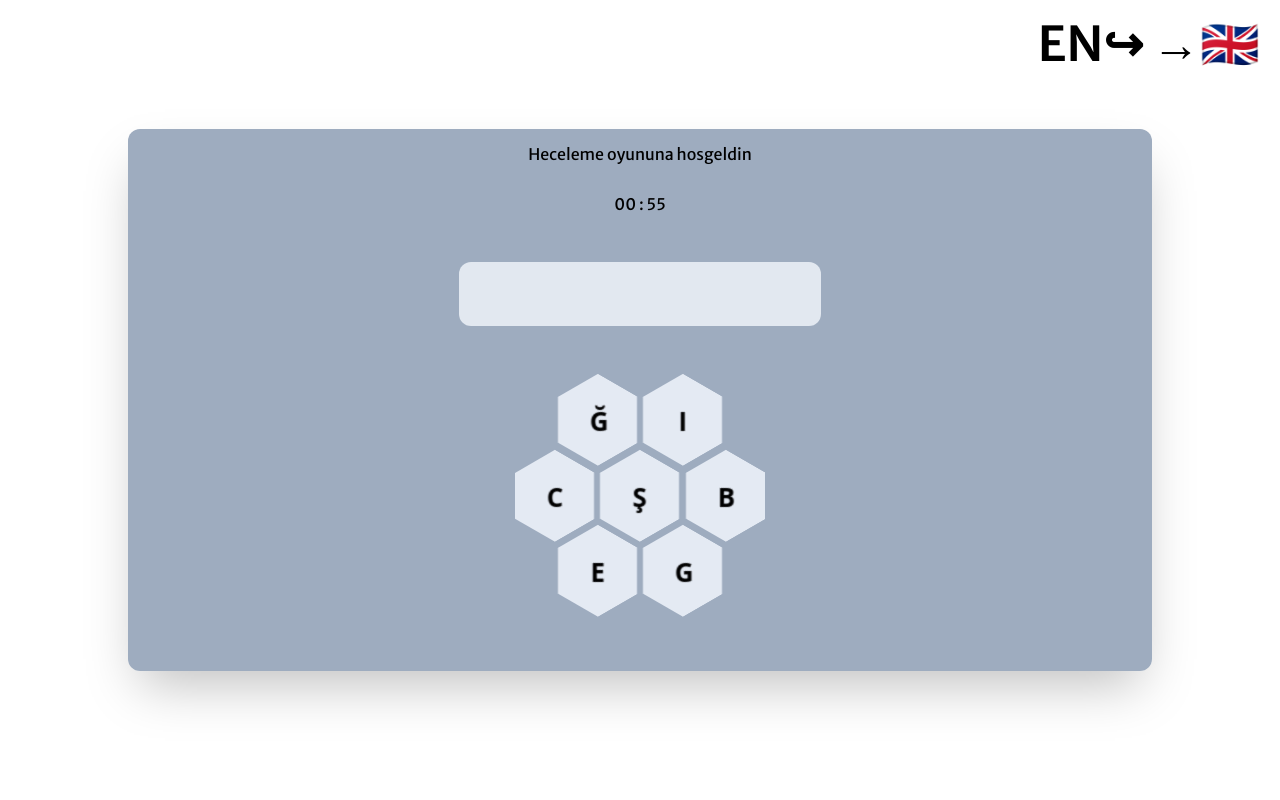
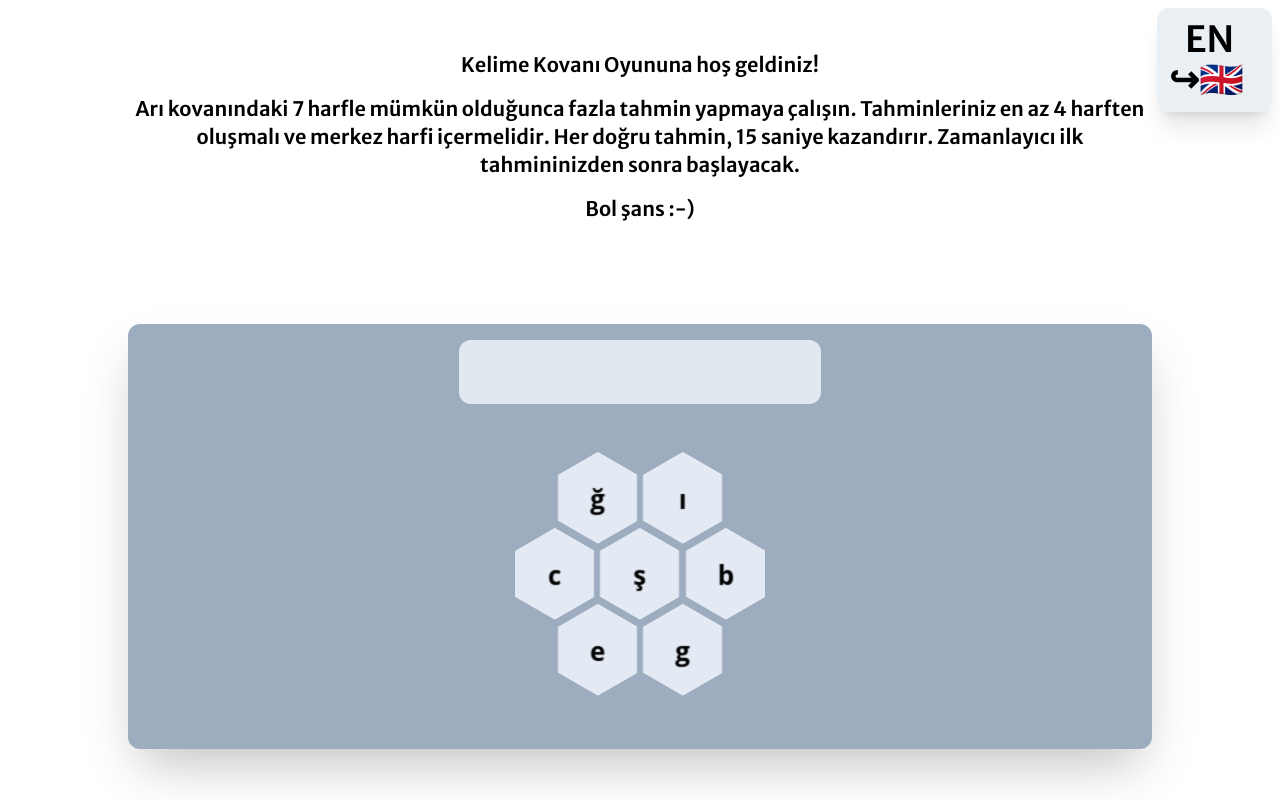
Before and after one commit to efetekce/spelling-bee-game, a Next.js app: page /tr in a window 1280 px wide. Built offline with nearby package versions, Linux system fonts and the light colour scheme; a web font is replaced by a local one.

Commit message:
style, form validation, timer  improvements, correct words list

```diff
--- a/components/GameBoard.js
+++ b/components/GameBoard.js
@@ -6,14 +6,18 @@ import GenericToast from "./GenericToast";
 import { usePathname } from "next/navigation";
 
 const GameBoard = () => {
-  const [time, setTime] = useState(60);
+  const [time, setTime] = useState(10);
   const [showToast, setShowToast] = useState(false);
+  const [isRunning, setRunning] = useState(false);
+  const [isSubmitted, setSubmitted] = useState(false);
+  const [correctWords, setCorrectWords] = useState([]);
   const path = usePathname();
+
   const submitHandler = async (value) => {
     // console.log(value.textInput.length);
-    if (value.textInput.length < 4) {
-      setShowToast(true);
-    }
+    setSubmitted(true);
+    setRunning(true);
+    if (!correctWords.includes(value.textInput)) {
       const guessResponse = await fetch("/api/game", {
         headers: {
           Path: path,
@@ -22,20 +26,29 @@ const GameBoard = () => {
         body: value.textInput,
       });
       const data = await guessResponse.json();
-    console.log(data);
-
+      console.log(data.data);
       if (guessResponse.status === 200) {
         setTime((prev) => prev + 15);
+
+        setCorrectWords([...correctWords, data.data]);
       }
-    // console.log(time);
-    // console.log("updated time:", time);
+    } else {
+      alert("Already found!");
+    }
+
+    if (value.textInput.length < 4) {
+      setShowToast(true);
+    }
   };
   return (
     <div className="grid gap-12 place-items-center ">
-      <Timer time={time} />
+      {isSubmitted && (
+        <Timer time={time} isRunning={isRunning} setRunning={setRunning} />
+      )}
       {showToast && <GenericToast tooShort />}
-      <Input onSubmit={submitHandler} />
+      <Input onSubmit={submitHandler} correctWords={correctWords} />
       <Beehive />
+      {correctWords && correctWords.map((word) => <p key={word}>{word}</p>)}
     </div>
   );
 };
--- a/components/Input.js
+++ b/components/Input.js
@@ -8,6 +8,7 @@ const Input = ({ onSubmit }) => {
     watch,
     getValues,
     reset,
+    correctWords,
     formState: { errors },
   } = useForm();
   const inputRef = useRef(null);
--- a/components/Layout.js
+++ b/components/Layout.js
@@ -1,6 +1,35 @@
+import { usePathname } from "next/navigation";
+
 const Layout = ({ children }) => {
+  const path = usePathname();
+
   return (
     <div className="min-h-screen grid place-items-center">
+      <header>
+        {path === "/tr" ? (
+          <div className="text-xl space-y-4 font-semibold text-center max-w-screen-lg">
+            <h2>Kelime Kovanı Oyununa hoş geldiniz!</h2>{" "}
+            <p>
+              Arı kovanındaki 7 harfle mümkün olduğunca fazla tahmin yapmaya
+              çalışın. Tahminleriniz en az 4 harften oluşmalı ve merkez harfi
+              içermelidir. Her doğru tahmin, 15 saniye kazandırır. Zamanlayıcı
+              ilk tahmininizden sonra başlayacak.
+            </p>
+            <p>Bol şans :-)</p>
+          </div>
+        ) : (
+          <div className="text-xl font-semibold text-center space-y-4 max-w-screen-lg">
+            <h2>Welcome to Spelling Bee Game!</h2>
+            <p>
+              Try to make as many guesses as possible using 7 letters from the
+              beehive. Your guess must contain at least 4 letters and include
+              the center letter. Each correct guess saves you 15 seconds. Timer
+              starts after your first guess.
+            </p>
+            <p>Good luck :-)</p>
+          </div>
+        )}
+      </header>
       <main className="container mx-auto max-w-screen-lg grid place-items-center gap-8 p-4 bg-slate-400/90 shadow-2xl rounded-xl">
         {children}
       </main>
--- a/components/Timer.js
+++ b/components/Timer.js
@@ -1,9 +1,9 @@
 import { useEffect, useState } from "react";
 import TimeDisplay from "./TimeDisplay";
 
-const Timer = ({ time }) => {
+const Timer = ({ time, isRunning, setRunning }) => {
   //   console.log(time);
-  const [isRunning, setRunning] = useState(true);
+
   const [remaining, setRemaining] = useState(time);
 
   useEffect(() => {
--- a/pages/api/game.js
+++ b/pages/api/game.js
@@ -40,7 +40,7 @@ const pickSevenEnglishLetters = () => {
   const letters = Array.from({ length: 7 }).reduce((acc) => {
     let randomLetter;
     do {
-      const isVowel = Math.random() < 0.3;
+      const isVowel = Math.random() < 0.4;
       const letter = isVowel ? vowels : consonants;
       const randomIndex = Math.floor(Math.random() * letter.length);
       randomLetter = letter[randomIndex];
@@ -100,7 +100,7 @@ const pickSevenTurkishLetters = () => {
 export default function handler(req, res) {
   const { method, headers, body } = req;
   if (method === "GET") {
-    console.log(headers.path);
+    // console.log(headers.path);
     if (headers.path === "/en") {
       const selectedLetters = pickSevenEnglishLetters();
       res.status(200).json({ selectedLetters });
@@ -117,7 +117,7 @@ export default function handler(req, res) {
         //   console.log("includessss");
         res.status(201).json("post request made but word not found");
       }
-      res.status(200).json("INCLUDES");
+      res.status(200).json({ message: "includes", data: body });
     } else if (headers.path === "/tr") {
       console.log(body);
       if (!dictionaryTurkish.includes(body)) {
--- a/pages/en/index.js
+++ b/pages/en/index.js
@@ -8,16 +8,15 @@ export default function Home() {
     <>
       <Link
         href="/tr"
-        className="absolute top-2 right-2 p-3 bg-white text-black font-semibold rounded-xl"
+        className="absolute top-2 right-2 p-3 bg-slate-200/70 shadow-xl  text-black font-semibold rounded-xl"
       >
-        TR 🇹🇷
+        <span className="text-4xl p-4">
+          TR
+          <br />
+          ↪🇹🇷
+        </span>
       </Link>
-      <h2 className="text-xl font-semibold text-center max-w-screen-sm">
-        Welcome to Spelling Bee Game. Timer starts after your first guess. Each
-        correct guess saves you 15 seconds. Your guess must be at least 4
-        letters and include the center letter. Make the maximum amount of
-        guesses using 7 letters from the beehive.
-      </h2>
+
       <GameBoard />
     </>
   );
--- a/pages/tr/index.js
+++ b/pages/tr/index.js
@@ -6,11 +6,15 @@ const TurkishPage = () => {
     <>
       <Link
         href="/en"
-        className="absolute top-2 right-2 p-3 bg-white text-black font-semibold rounded-xl"
+        className="absolute top-2 right-2 p-3 bg-slate-200/70 text-black font-semibold rounded-xl shadow-xl"
       >
-        <span className="text-5xl">EN↪ →🇬🇧</span>
+        <span className="text-4xl p-4">
+          EN
+          <br />
+          ↪🇬🇧
+        </span>
       </Link>
-      <h2>Heceleme oyununa hosgeldin</h2>
+
       <GameBoard />
     </>
   );
--- a/styles/globals.css
+++ b/styles/globals.css
@@ -91,7 +91,7 @@ li:last-child {
 }
 
 .hex p {
-  text-transform: uppercase;
+  /* text-transform: uppercase; */
   color: #000;
 
   font-weight: 700;
@@ -108,6 +108,6 @@ li:last-child {
   font-weight: 700;
   font-size: 1.8em;
   color: black;
-  text-transform: uppercase;
+
   font-family: "Montserrat", "Open Sans", sans-serif;
 }
```
Lines whose indentation alone changed are shown as unchanged.
